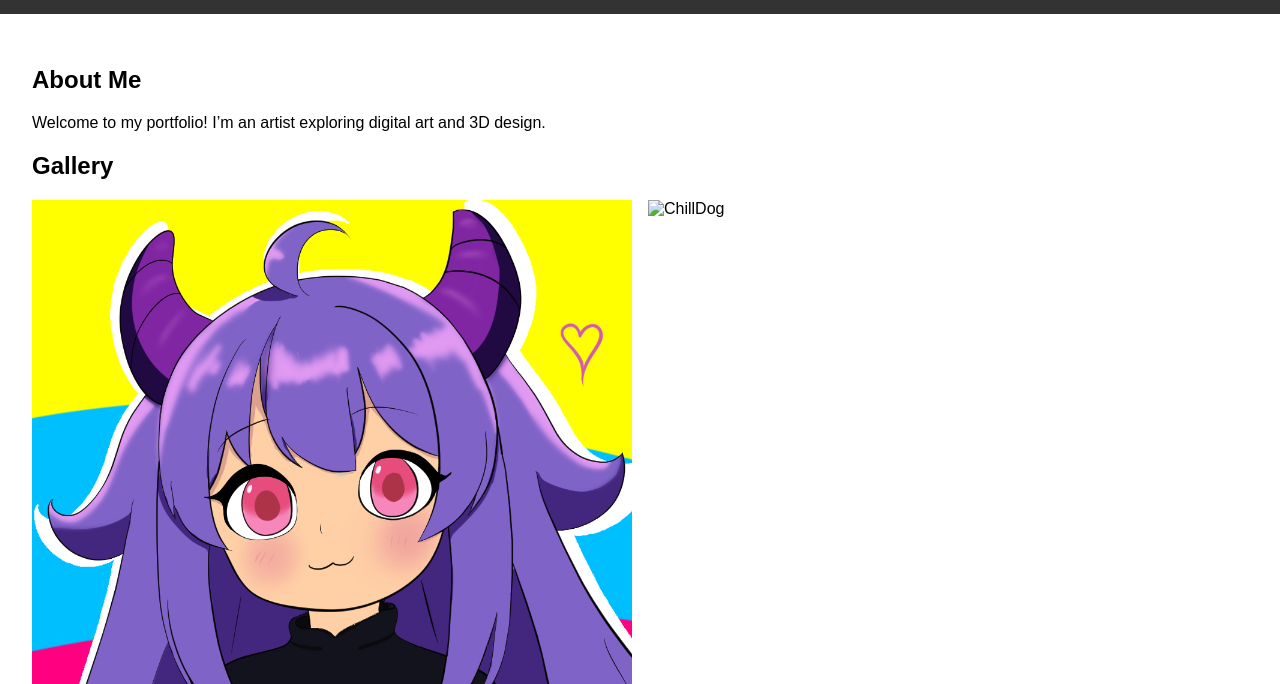
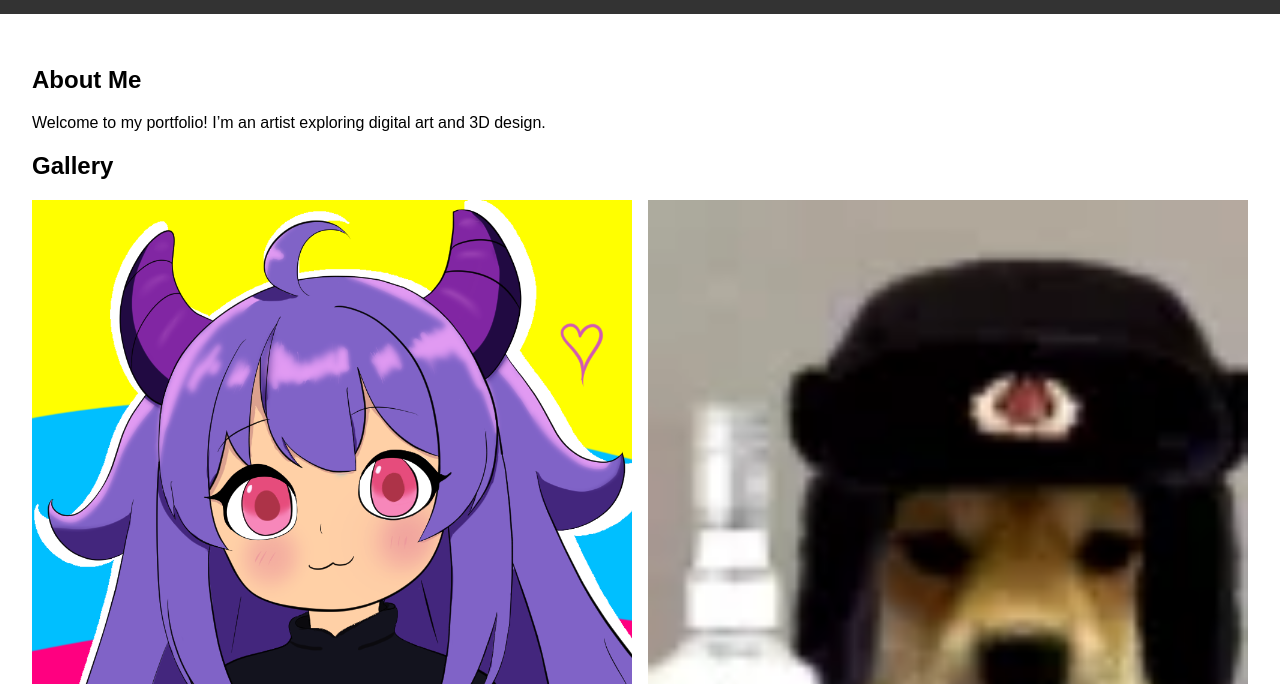
Before and after one commit to XanderWinter/Portfolio, a plain HTML site: page index.html in a window 1280 px wide. Shown: the part 116-800 px from the top of the page. Drawn offline with Linux system fonts and the light colour scheme.

Commit message:
Added Image folder

```diff
--- a/index.html
+++ b/index.html
@@ -31,7 +31,7 @@
                     </div>
                 </div>
                 <div class="gallery-item" data-title="ChillDog" data-description="Just a chill dog">
-                    <img src="images/chilldog.webp" alt="ChillDog">
+                    <img src="images/Chill Dog.webp" alt="ChillDog">
                     <div class="hover-overlay">
                         <p>Chill</p>
                     </div>
```
